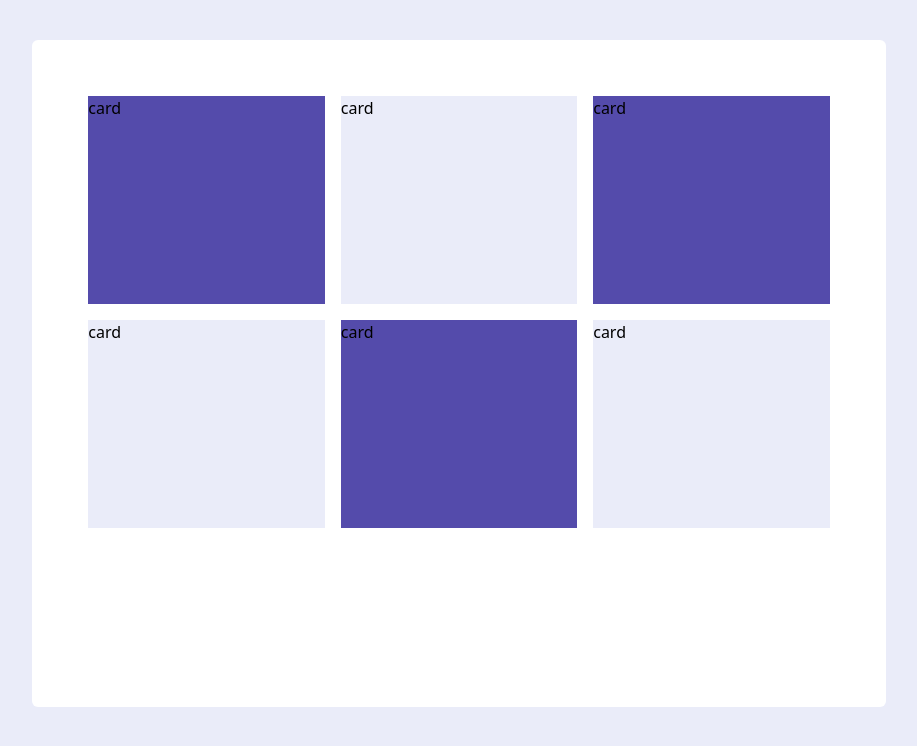
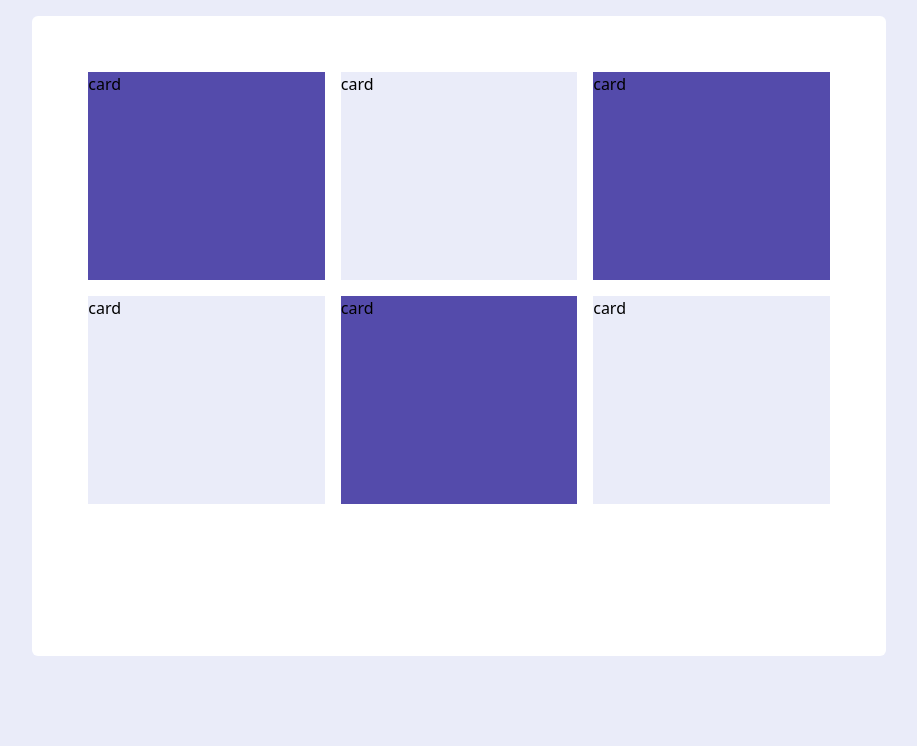
Before and after one commit to nasir-001/100-components, a Vue app: page /layout29 in a window 1280 px wide. Shown: the top 746 px of the page, without its empty margins (181-1098 px from the left). Built offline with nearby package versions, Linux system fonts and the light colour scheme; the HTML template or start-up script is replaced by a standard one.

Commit message:
resize the card

```diff
--- a/src/views/Layout29.vue
+++ b/src/views/Layout29.vue
@@ -1,6 +1,6 @@
 <template>
   <div class="bg-layout29backgroundColor h-screen">
-    <div class="bg-white top-10 sticky w-4/6 rounded-md h-5/6 mx-auto">
+    <div class="bg-white top-4 sticky w-4/6 rounded-md h-164 mx-auto">
       <div class="flex mx-12">
         <div class="w-1/3 h-52 bg-layout29firstCardColor mt-14 mx-2">
           card
```
